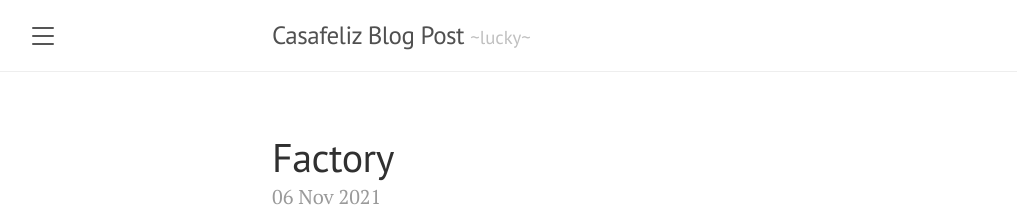
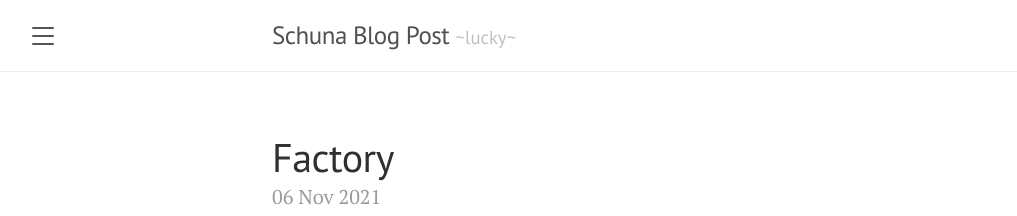
Before and after one commit to casafeliz/casafeliz.github.io, a Jekyll site: the page built from index.html, in a window 1280 px wide and 900 px high. Shown: the top 216 px of the window, without its empty margins (8-1025 px from the left). Built offline with Jekyll 4.4.1, drawn with Linux system fonts in a browser that asks for light colours; the list of posts is cut into pages by our own code.

Commit message:
update _config.yml

```diff
--- a/_config.yml
+++ b/_config.yml
@@ -1,19 +1,19 @@
 # setup
-title: Casafeliz Blog Post
+title: Schuna Blog Post
 tagline: '~lucky~'
 email: shiroku.72@daum.net
 description: 파이선 관련 스터디 내용과 럭키의 귀여운 사진들!
 baseurl: ''
-url: 'https://casafeliz.github.io'
-github_username: casafeliz
+url: 'https://schuna.github.io'
+github_username: schuna
 paginate: 5
 permalink: pretty
 excerpt_separator: <!--more-->
 
 # about / contact
 author:
-  name: Casafeliz
-  url: https://casafeliz.github.io/
+  name: schuna
+  url: https://schuna.github.io/
   email: shiroku.72@daum.net
 
 
@@ -23,5 +23,5 @@
 # Custom vars
 version: 0.0.1
 github:
-  repo: https://github.com/casafeliz/casafeliz.github.io.git
-  url: https://github.com/casafeliz/casafeliz.github.io/tree/master/
+  repo: https://github.com/schuna/schuna.github.io.git
+  url: https://github.com/schuna/schuna.github.io/tree/master/
```
